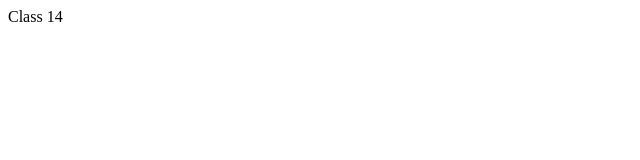
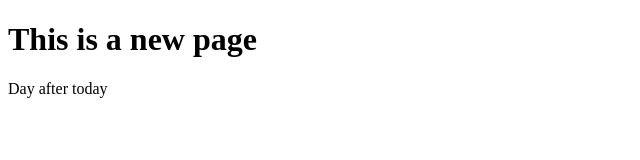
Before and after one commit to atya75/Atya, a plain HTML site: page index.html in a window 1280 px wide. Shown: the whole page, without its empty margins (0-640 px from the left). Drawn offline with Linux system fonts and the light colour scheme.

Commit message:
change one line

```diff
--- a/index.html
+++ b/index.html
@@ -7,6 +7,7 @@
     <link rel="stylesheet" href="/index.css">
 </head>
 <body>
-    Class 14
+    <h1> This is a new page</h1>
+    <p>Day after today</p>
 </body>
 </html>
```
